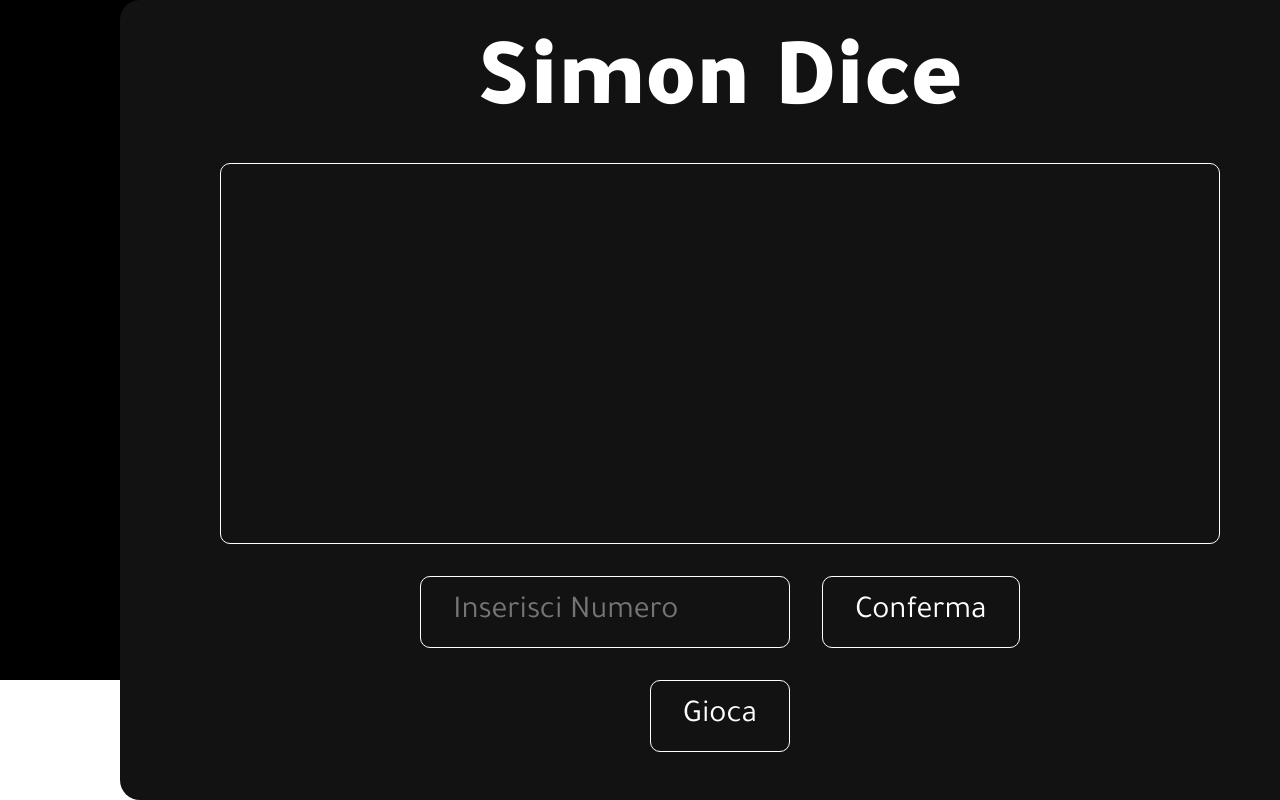
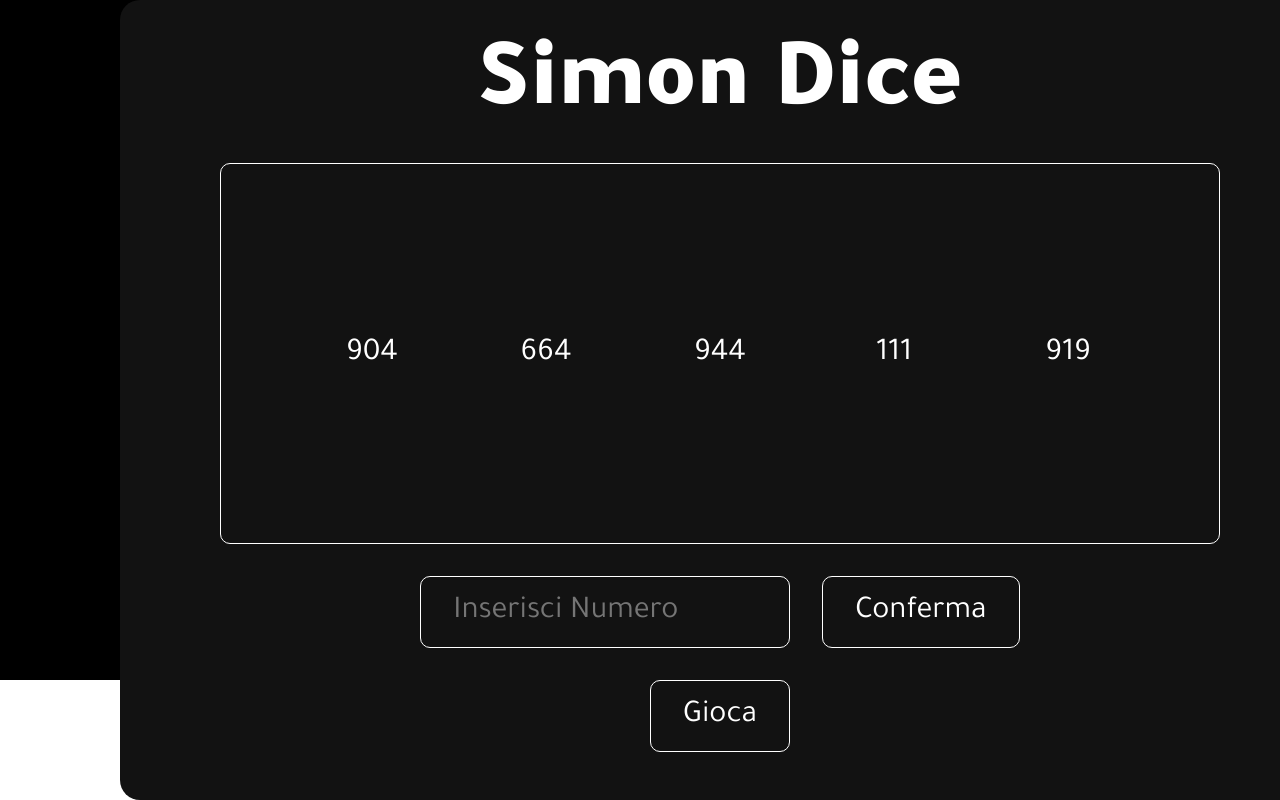
Before and after one commit to GiorgioFontana-12/js-simon, a plain HTML site: page index.html in a window 1280 px wide. Both pictures are taken after a click on the button "Gioca". Shown: the part 120-920 px from the top of the page. Drawn offline with Linux system fonts and the light colour scheme.

Commit message:
feat random numbers gen

```diff
--- a/css/style.css
+++ b/css/style.css
@@ -38,7 +38,14 @@ h1{
     border: 1px solid white;
     border-radius: 10px;
     font-size: 2rem;
-    padding: 2rem;
+    padding: 4rem;
+    align-items: center;
+    justify-content: space-around;
+    flex-wrap: wrap;
+}
+p{
+    width: 20%;
+    text-align: center;
 }
 
 input{
--- a/index.html
+++ b/index.html
@@ -14,12 +14,12 @@
     <div class="totalSpace">
         <div class="mainBox dFlex">
             <h1>Simon Dice</h1>
-            <div id="timedBox">
+            <div class="dFlex" id="timedBox">
 
             </div>
             <div class="dFlex">
                 <input type="number" placeholder="Inserisci Numero">
-                <button>Conferma</button>
+                <button id="takeUserNumbers">Conferma</button>
             </div>
             <button id="startButton">Gioca</button>
         </div>
--- a/js/main.js
+++ b/js/main.js
@@ -0,0 +1,36 @@
+// Creo una funzione che genera un array di 5 numeri casuali
+let randomNumbersArray = []
+function randomNumbers() {
+    while (randomNumbersArray.length < 5) {
+        let randomNumber = Math.floor(Math.random() * 1000);
+        if (randomNumbersArray.includes(randomNumber)) {
+        }else{
+            randomNumbersArray.push(randomNumber)
+        }
+    }
+}
+
+// Creo un bottone che trigghera la funzione e mi restituisce i numeri a schermo per 30 secondi
+let timedBox = document.getElementById("timedBox")
+let playButton = document.getElementById("startButton")
+playButton.addEventListener("click", function startGame() {
+    timedBox.innerHTML = "";
+    // while (randomNumbersArray.length < 5) {
+    //     let randomNumber = Math.floor(Math.random() * 1000);
+    //     if (randomNumbersArray.includes(randomNumber)) {
+    //     }else{
+    //         randomNumbersArray.push(randomNumber)
+    //     }
+    // }
+    randomNumbersArray=[]
+    randomNumbers()
+    for (let i = 0; i < randomNumbersArray.length; i++) {
+        const randomNumber = randomNumbersArray[i];
+        timedBox.innerHTML += `<p> ${randomNumber} </p>`
+        console.log(randomNumber)
+    }
+    // timedBox.innerHTML = (randomNumbersArray)
+} )
+// Creo un bottone che inserisce in un array
+
+// All'inserimento del quinto numero verifico
```
